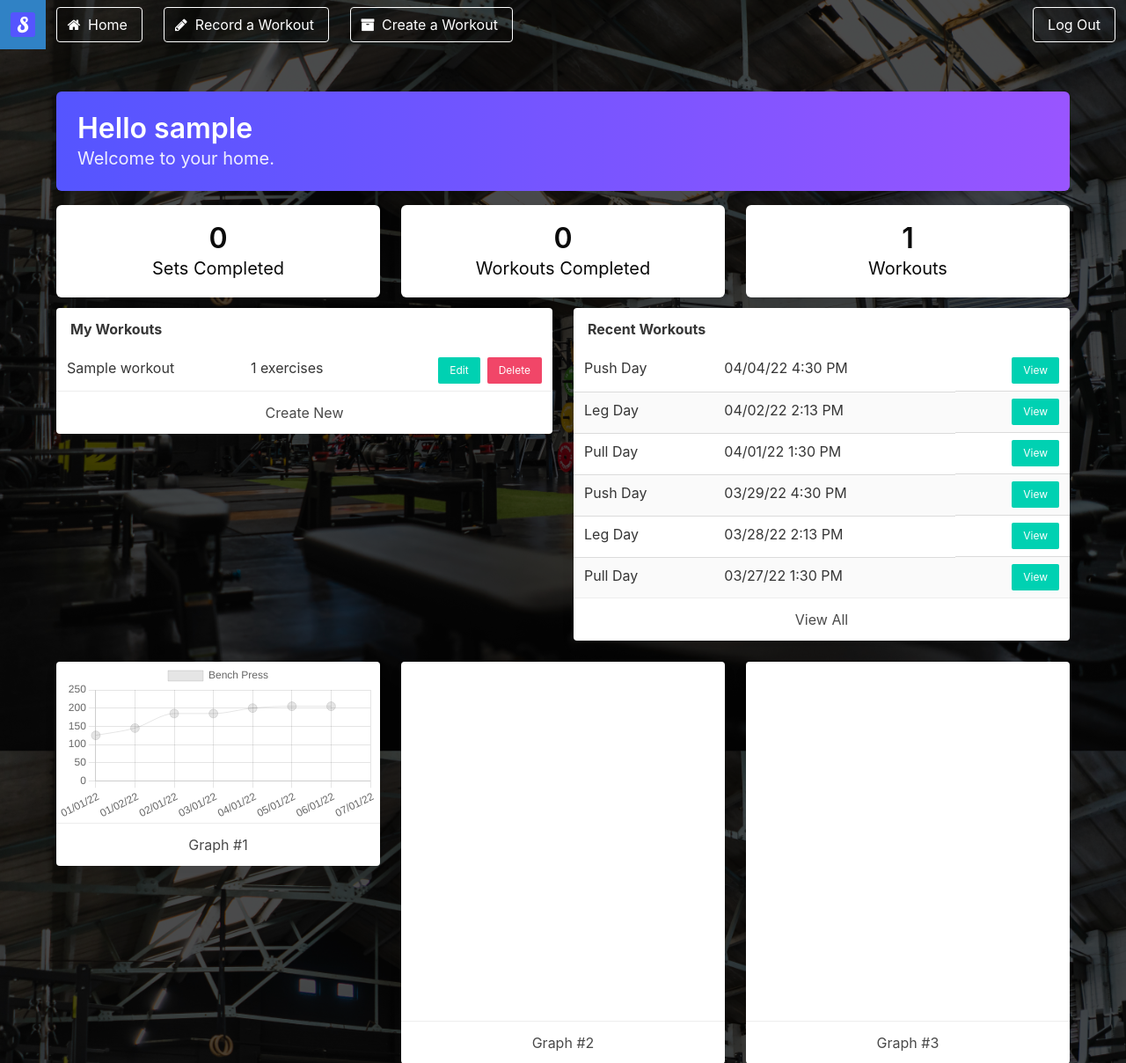
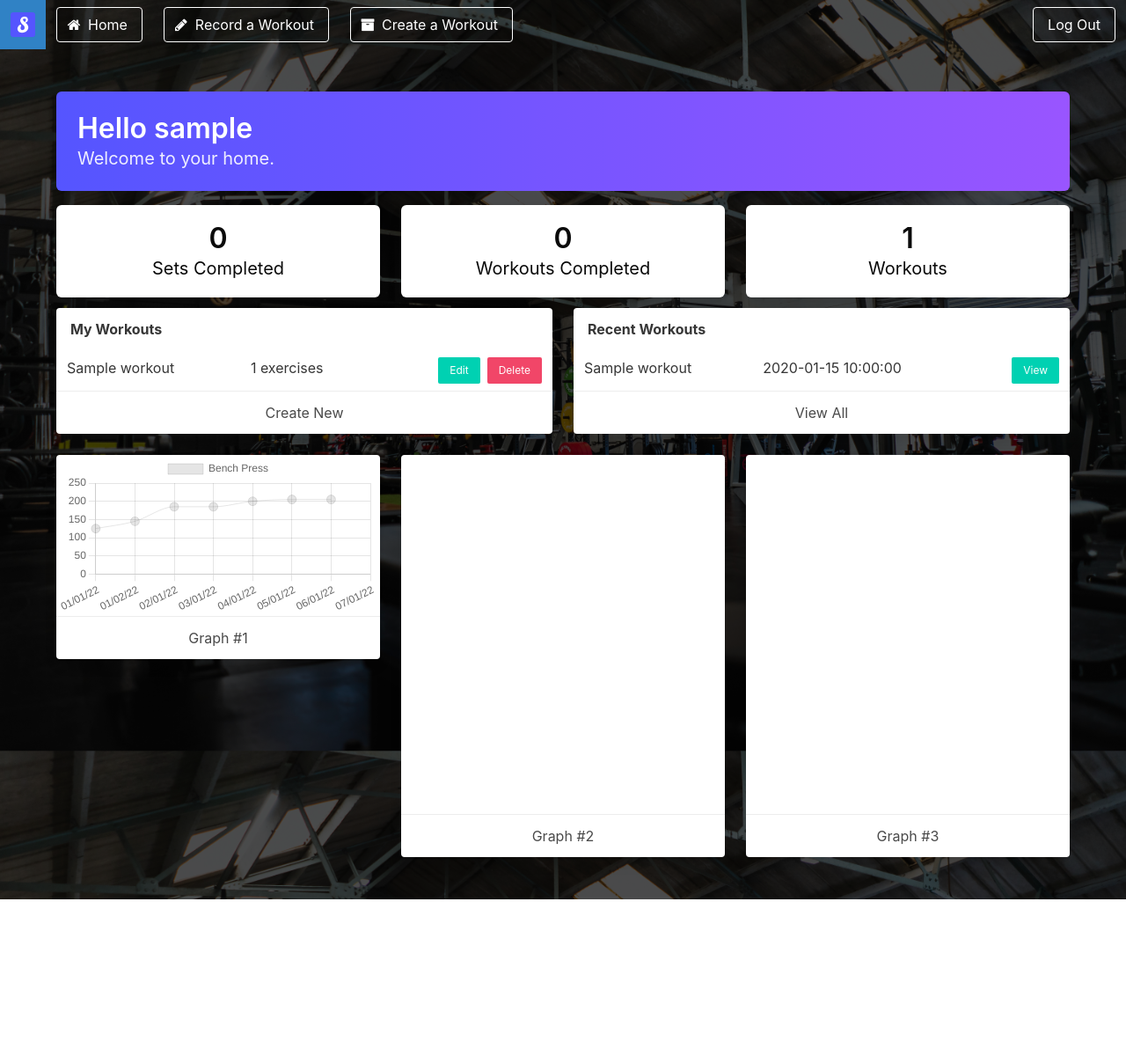
Before and after one commit to dbolger/Strengthy, a Flask app: page /home in a window 1280 px wide. Shown: the top 1208 px of the page at 88% size. After the commit the page ends 1022 px from the top, so only its background shows below. Run offline with Flask 2, Linux system fonts and the light colour scheme; a user stored in the database is signed in; tables that the repository leaves empty hold one stand-in row (values such as "Sample post"); some libraries are stand-ins or nearby versions.

Commit message:
Recent workouts are shown on the homepage

```diff
--- a/app/routes/basic.py
+++ b/app/routes/basic.py
@@ -1,12 +1,22 @@
 from app import app, db
 from flask import render_template
-from flask_login import login_required
+from flask_login import current_user, login_required
+from tables import Workout, WorkoutRecord
+
 
 @app.route("/", methods=["GET"])
 def index():
-    return render_template('index.html')
+    return render_template("index.html")
+
 
 @app.route("/home", methods=["GET"])
 @login_required
 def home():
-    return render_template('home.html')
+    # Prepare so we don't have to do this in the template
+    records = (
+        db.session.query(WorkoutRecord)
+        .join(Workout)
+        .filter(Workout.user_id == current_user.id)
+    )
+
+    return render_template("home.html", records=records)
--- a/app/tables/user.py
+++ b/app/tables/user.py
@@ -10,11 +10,14 @@ def get_user(user_id):
 
 class User(db.Model, UserMixin):
     __tablename__ = "users"
+
+    # fields
     id = db.Column(db.Integer, primary_key=True)
     username = db.Column(db.String(80), unique=True, nullable=False)
     password = db.Column(db.String(80))
     email = db.Column(db.String(120), unique=True, nullable=False)
 
+    # relationships
     workouts = db.relationship("Workout", backref="user", lazy="dynamic")
 
     def __init__(self, username, password, email):
--- a/app/templates/home.html
+++ b/app/templates/home.html
@@ -105,36 +105,11 @@
 					<div class="content">
 						<table class="table is-fullwidth is-striped">
 							<tbody>
-								<tr>
-									<td>Push Day</td>
-									<td>04/04/22 4:30 PM</td>
+								{% for record in records %}
+									<td>{{ record.workout.name }}</td>
+									<td>{{ record.finished }}</td>
 									<td class="level-right"><a class="button is-small is-primary" href="#">View</a></td>
-								</tr>
-								<tr>
-									<td>Leg Day</td>
-									<td>04/02/22 2:13 PM</td>
-									<td class="level-right"><a class="button is-small is-primary" href="#">View</a></td>
-								</tr>
-								<tr>
-									<td>Pull Day</td>
-									<td>04/01/22 1:30 PM</td>
-									<td class="level-right"><a class="button is-small is-primary" href="#">View</a></td>
-								</tr>
-								<tr>
-									<td>Push Day</td>
-									<td>03/29/22 4:30 PM</td>
-									<td class="level-right"><a class="button is-small is-primary" href="#">View</a></td>
-								</tr>
-								<tr>
-									<td>Leg Day</td>
-									<td>03/28/22 2:13 PM</td>
-									<td class="level-right"><a class="button is-small is-primary" href="#">View</a></td>
-								</tr>
-								<tr>
-									<td>Pull Day</td>
-									<td>03/27/22 1:30 PM</td>
-									<td class="level-right"><a class="button is-small is-primary" href="#">View</a></td>
-								</tr>
+								{% endfor %}
 							</tbody>
 						</table>
 					</div>
```
